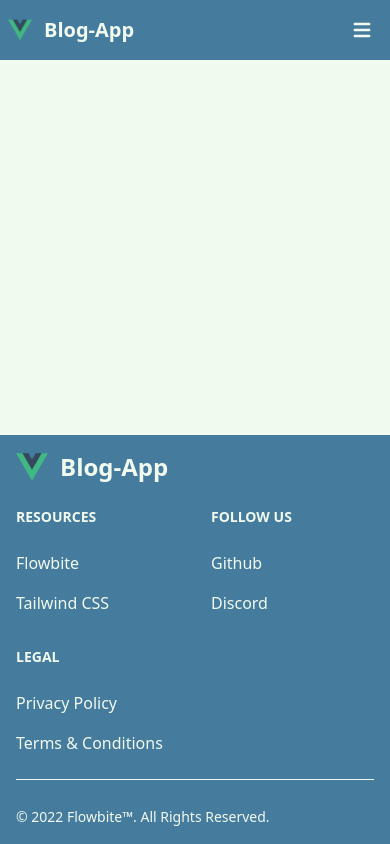
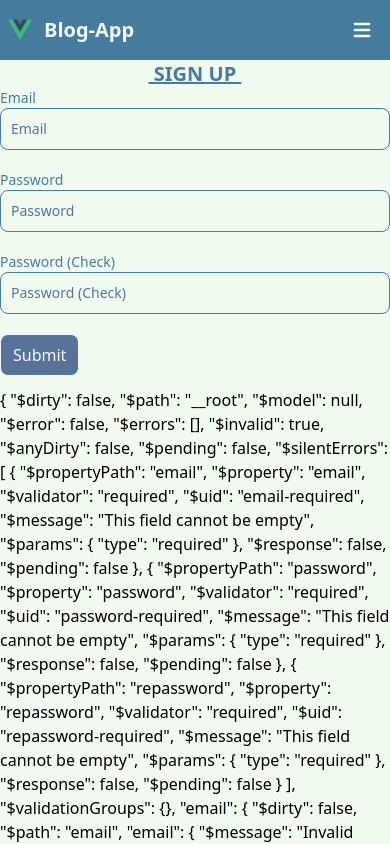
Before and after one commit to senfurkan92/vue3-blog-app, a Vue app: page /signup in a window 390 px wide. Shown: the top 844 px of the page. Built offline with nearby package versions, Linux system fonts and the light colour scheme; what vue-sweetalert2 would draw is missing.

Commit message:
signup form with validation

```diff
--- /dev/null
+++ b/src/pages/admin/AppDashboard.vue
@@ -0,0 +1,13 @@
+<template>
+  <div class="container mx-auto lg:p-10 md:p-5">
+    Admin
+  </div>
+</template>
+
+<script setup>
+
+</script>
+
+<style>
+
+</style>
--- /dev/null
+++ b/src/pages/admin/AppSignIn.vue
@@ -0,0 +1,13 @@
+<template>
+  <div class="container mx-auto lg:p-10 md:p-5">
+      SignIn
+  </div>
+</template>
+
+<script setup>
+
+</script>
+
+<style>
+
+</style>
--- /dev/null
+++ b/src/pages/admin/AppSignUp.vue
@@ -0,0 +1,107 @@
+<template>
+  <div class="container mx-auto lg:p-10 md:p-5">
+      <div class="grid grid-cols-4">
+        <div class=" md:col-start-2 md:col-span-2 col-span-4">
+          <div class="flex flex-col">
+            <div class="text-center">
+              <span class="text-sun-blue dark:text-moon-2
+                underline font-semibold text-xl uppercase">
+                &nbsp;Sign Up&nbsp;
+              </span>
+            </div>
+            <div class="mb-3">
+              <AppInput
+              :placeholder="'Email'"
+              :label="'Email'"
+              :elementId="'email'"
+              :model="v$.email"
+              @onFocus="v$.email.$dirty = true"
+              @onInput="form.email = $event"
+            />
+            </div>
+            <div class="mb-3">
+              <AppInput
+                :placeholder="'Password'"
+                :label="'Password'"
+                :elementId="'password'"
+                :model="v$.password"
+                @onFocus="v$.password.$dirty = true"
+                @onInput="form.password = $event"
+              />
+            </div>
+            <div class="mb-3">
+              <AppInput
+                :placeholder="'Password (Check)'"
+                :label="'Password (Check)'"
+                :elementId="'repassword'"
+                :model="v$.repassword"
+                @onFocus="v$.repassword.$dirty = true"
+                @onInput="form.repassword = $event"
+              />
+            </div>
+            <div class="mb-3">
+              <AppButton
+                :content="'Submit'"
+                :deny="false"
+                :action="submit"
+              />
+            </div>
+            <div>
+              {{v$}}
+            </div>
+          </div>
+        </div>
+      </div>
+  </div>
+</template>
+
+<script setup>
+import AppInput from '@/components/base/AppInput.vue';
+import AppButton from '@/components/base/AppButton.vue';
+import { reactive, inject, toRefs } from 'vue';
+import { useVuelidate } from '@vuelidate/core';
+import {
+  email,
+  required,
+  sameAs,
+  helpers,
+} from '@vuelidate/validators';
+
+const swal = inject('$swal');
+
+const form = reactive({
+  email: '',
+  password: '',
+  repassword: '',
+});
+
+const strongPassword = helpers.regex(/^(?=.*\d)(?=.*[a-z])(?=.*[A-Z])[0-9a-zA-Z]{8,}$/);
+
+const rules = {
+  email: {
+    email: helpers.withMessage('Invalid email address', email),
+    required: helpers.withMessage('This field cannot be empty', required),
+  },
+  password: {
+    required: helpers.withMessage('This field cannot be empty', required),
+    strongPassword: helpers.withMessage('at least 1 uppercase, 1 lowercase, 1 number 8 characters', strongPassword),
+  },
+  repassword: {
+    required: helpers.withMessage('This field cannot be empty', required),
+    sameAs: sameAs(toRefs(form).password),
+  },
+};
+
+const v$ = useVuelidate(rules, form);
+
+const submit = () => {
+  swal.fire('hello');
+  if (v$.value.$invalid) {
+    console.log('asd');
+  }
+};
+</script>
+
+<style>
+
+</style>
--- a/src/router/index.ts
+++ b/src/router/index.ts
@@ -29,6 +29,27 @@ const routes: Array<RouteRecordRaw> = [
     component: () => import('@/pages/AppAbout.vue'),
     name: 'about',
   },
+  {
+    path: '/admin',
+    alias: ['/administrator', '/dashboard'],
+    component: () => import('@/pages/admin/AppDashboard.vue'),
+    name: 'dashboard',
+    meta: {
+      auth: true,
+    },
+  },
+  {
+    path: '/signup',
+    alias: ['/register'],
+    component: () => import('@/pages/admin/AppSignUp.vue'),
+    name: 'signup',
+  },
+  {
+    path: '/signin',
+    alias: ['/login'],
+    component: () => import('@/pages/admin/AppSignIn.vue'),
+    name: 'signin',
+  },
 ];
 
 const router = createRouter({
@@ -36,4 +57,12 @@ const router = createRouter({
   routes,
 });
 
+router.beforeEach((to, from, next) => {
+  if (to.meta.auth) {
+    next('/signin');
+  } else {
+    next();
+  }
+});
+
 export default router;
```
